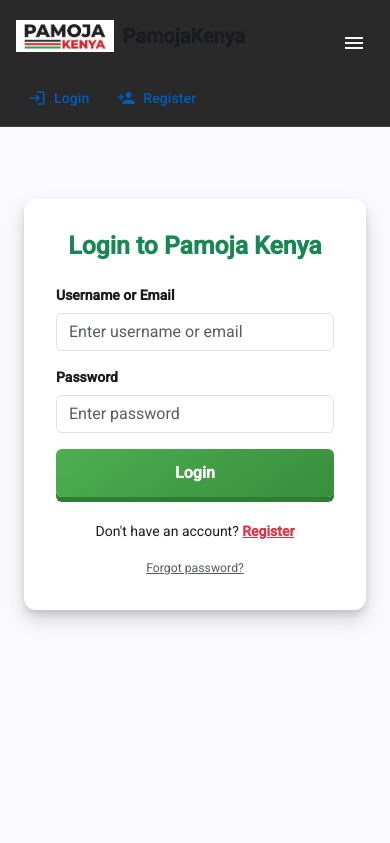
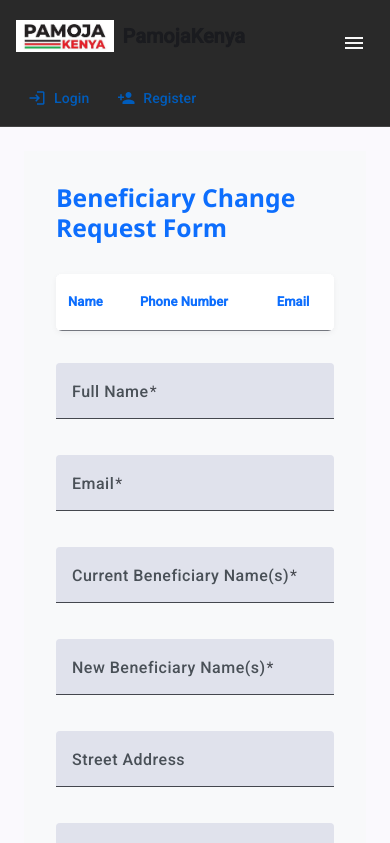
Before and after one commit to okemwabrian/Pamoja_kenyan, an Angular app: page /beneficiaries in a window 390 px wide. Before the commit this address led to /login. Shown: the top 843 px of the page. Built offline with nearby package versions, Linux system fonts and the light colour scheme; no server answers.

Commit message:
responsive screen and also corrected the navigation bar

```diff
--- a/src/app/app.html
+++ b/src/app/app.html
@@ -1,6 +1 @@
-<!-- main-layout.component.html -->
-<app-pamoja-kenya></app-pamoja-kenya>  <!-- Your navbar component -->
-
-<div class="main-content">
-  <router-outlet></router-outlet>       <!-- Page content renders here -->
-</div>
+<app-pamoja-kenya>
--- a/src/app/pamoja-kenya/pamoja-kenya.component.html
+++ b/src/app/pamoja-kenya/pamoja-kenya.component.html
@@ -51,5 +51,5 @@
 
 <!-- Main Page Content -->
 <div class="main-content">
-  <router-outlet></router-outlet>
+  <router-outlet/>      <!-- Page content renders here -->
 </div>
```
Also changed, not shown: src/app/app-routing-module.ts (+16 -12 lines).
